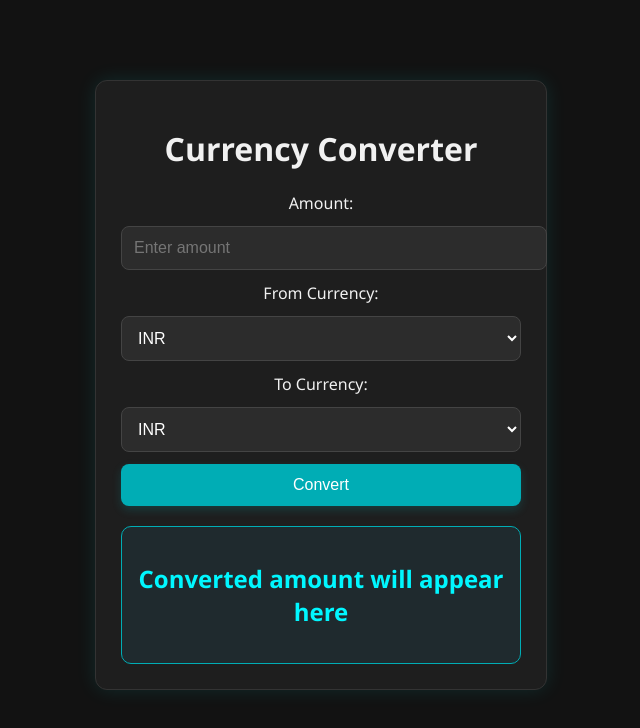
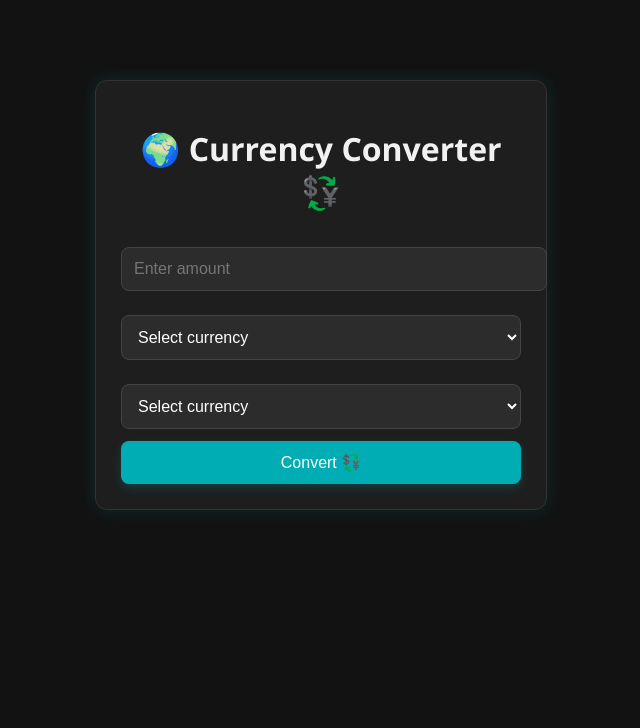
Before and after one commit to HarshilxAI/Currency-Converter, a plain HTML site: page web_version/index.html in a window 1280 px wide. Shown: the whole page, without its empty margins (319-959 px from the left). Drawn offline with Linux system fonts and the light colour scheme.

Commit message:
Update index.html

```diff
--- a/web_version/index.html
+++ b/web_version/index.html
@@ -7,41 +7,40 @@
 </head>
 <body>
   <div class="container">
-        <h1>Currency Converter</h1>
+    <h1>🌍 Currency Converter 💱</h1>
 
-        <label for="amount">Amount:</label>
-        <input type="number" id="amount" placeholder="Enter amount">
+    <input type="number" id="amount" placeholder="Enter amount" />
 
-        <label for="from">From Currency:</label>
     <select id="from">
+      <option value="">Select currency</option>
       <option value="INR">INR</option>
       <option value="USD">USD</option>
-            <option value="EUR">EUR</option>
       <option value="EUR">EUR</option>
       <option value="GBP">GBP</option>
       <option value="JPY">JPY</option>
       <option value="CAD">CAD</option>
       <option value="AUD">AUD</option>
       <option value="CNY">CNY</option>
-            <option value="NZD">NZD</option>
-            <option value="CHF">CHF</option>
-            <option value="SGD">SGD</option>
-            <option value="ZAR">ZAR</option>
+      <option value="RUB">RUB</option>
+      <option value="AED">AED</option>
     </select>
 
-        <label for="to">To Currency:</label>
     <select id="to">
+      <option value="">Select currency</option>
       <option value="INR">INR</option>
       <option value="USD">USD</option>
       <option value="EUR">EUR</option>
+      <option value="GBP">GBP</option>
+      <option value="JPY">JPY</option>
+      <option value="CAD">CAD</option>
+      <option value="AUD">AUD</option>
+      <option value="CNY">CNY</option>
+      <option value="RUB">RUB</option>
+      <option value="AED">AED</option>
     </select>
 
-        <button onclick="convertCurrency()">Convert</button>
-
-        <!-- 📦 Result Box -->
-        <div id="result-box">
-            <h2 id="result">Converted amount will appear here</h2>
-        </div>
+    <button id="convert">Convert 💱</button>
+    <div id="result"></div>
   </div>
 
   <script src="script.js"></script>
```
Lines whose indentation alone changed are shown as unchanged.
